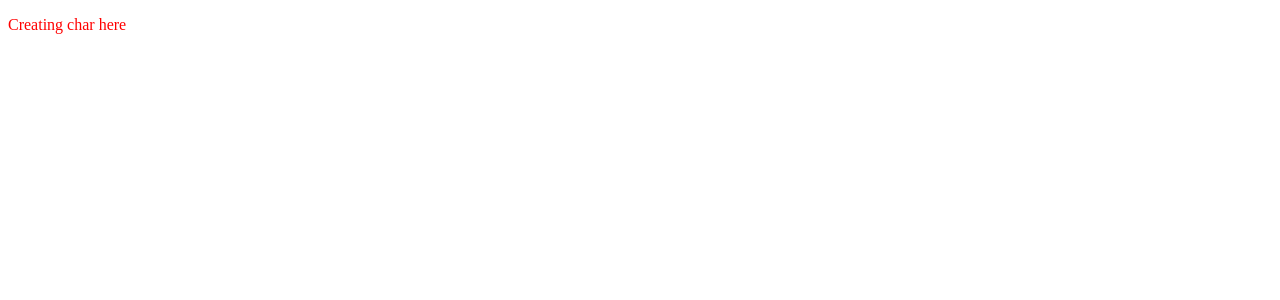
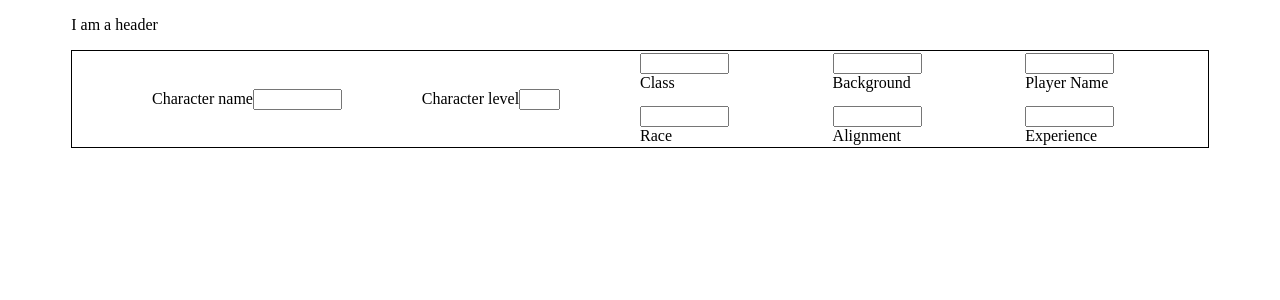
Before and after one commit to PavelVysh/dndCharGenerator, a React (Create React App) app: page / in a window 1280 px wide. Shown: the top 300 px of the page. Built offline with nearby package versions, Linux system fonts and the light colour scheme.

Commit message:
add html and positionin for header

```diff
--- a/public/index.html
+++ b/public/index.html
@@ -3,8 +3,9 @@
 <head>
   <meta charset="UTF-8">
   <meta name="viewport" content="width=device-width, initial-scale=1.0">
+  <link href="./dragon.png" rel="icon" type="image/x-icon">
   <link href="styles.css" rel="stylesheet">
-  <title>Document</title>
+  <title>Create Your Character</title>
 </head>
 <body>
   <body>
--- a/public/styles.css
+++ b/public/styles.css
@@ -1,3 +1,37 @@
-p {
-    color: red;
+#root {
+    width: 90%;
+    margin: auto;
 }
+.char-create.container {
+    border: 1px solid black;
+    height: 6rem;
+}
+.header.container {
+    display: inline-block;
+    width: 50%;
+    height: 100%;
+}
+.header.stats {
+    float: right;
+}
+.header.grid {
+    display: grid;
+    grid-template-columns: 1fr 1fr 1fr;
+    grid-template-rows: 1fr 1fr;
+    gap: 10px;
+    height: 100%;
+    width: 100%;
+}
+.grid-item {
+    align-self: center;
+}
+.vert-center {
+    display: flex;
+    justify-content: space-evenly;
+    flex-direction: row;
+    align-items: center;
+    height: 100%;
+}
+.wrapper {
+    height: 100%;
+}
--- a/src/App.js
+++ b/src/App.js
@@ -1,10 +1,13 @@
 import React from 'react';
 import CharCreation from './components/charCreation';
+import Header from './components/header';
 
 
 function App() {
-  return (
+  return (<div>
+    <Header />
     <CharCreation />
+    </div>
   );
 }
 
--- a/src/components/charCreation.jsx
+++ b/src/components/charCreation.jsx
@@ -1,7 +1,10 @@
 import React from "react";
+import CharCreationHeader from "./charCreationComponents/charCreationHeader";
 
 function CharCreation() {
-    return (<p>Creating char here</p>)
+    return <div className="char-create container">
+        <CharCreationHeader />
+    </div>;
 }
 
 export default CharCreation;
--- /dev/null
+++ b/src/components/charCreationComponents/charCreationHeader.jsx
@@ -0,0 +1,54 @@
+import React from "react";
+
+function CharCreationHeader() {
+    return <div className="wrapper">
+    <div className="header char-name container">
+    <div className="vert-center">
+         <div>
+           <label for="char-name">Character name</label>
+           <input size="8" type="text" name="char-name"></input>
+        </div>
+        <div>
+           <label for="char-level">Character level</label>
+           <input size="2" type="text" name="char-level"></input>
+        </div>
+        </div>
+    </div>
+    <div className="header stats container">
+     <div className="header stats grid">
+     <div className="grid-item">
+        <input type="text" size="8" name="class-level"></input>
+        <br/>
+        <label for="class-level">Class</label>
+     </div>
+     <div className="grid-item">
+        <input type="text" size="8" name="background"></input>
+        <br/>
+        <label for="background">Background</label>
+     </div>
+     <div className="grid-item">
+        <input type="text" size="8" name="player-name"></input>
+        <br/>
+        <label for="player-name">Player Name</label>
+     </div>
+     <div className="grid-item">
+        <input type="text" size="8" name="race"></input>
+        <br/>
+        <label for="race">Race</label>
+     </div>
+     <div className="grid-item">
+        <input type="text" size="8" name="alignment"></input>
+        <br/>
+        <label for="alignment">Alignment</label>
+     </div>
+     <div className="grid-item">
+        <input type="text" size="8" name="experience"></input>
+        <br/>
+        <label for="experience">Experience</label>
+     </div>
+        </div>
+    </div>
+    </div>
+}
+
+export default CharCreationHeader;
--- /dev/null
+++ b/src/components/header.jsx
@@ -0,0 +1,7 @@
+import React from "react";
+
+function Header() {
+    return <p>I am a header</p>
+}
+
+export default Header;
```
Also changed, not shown: public/dragon.png (added).
